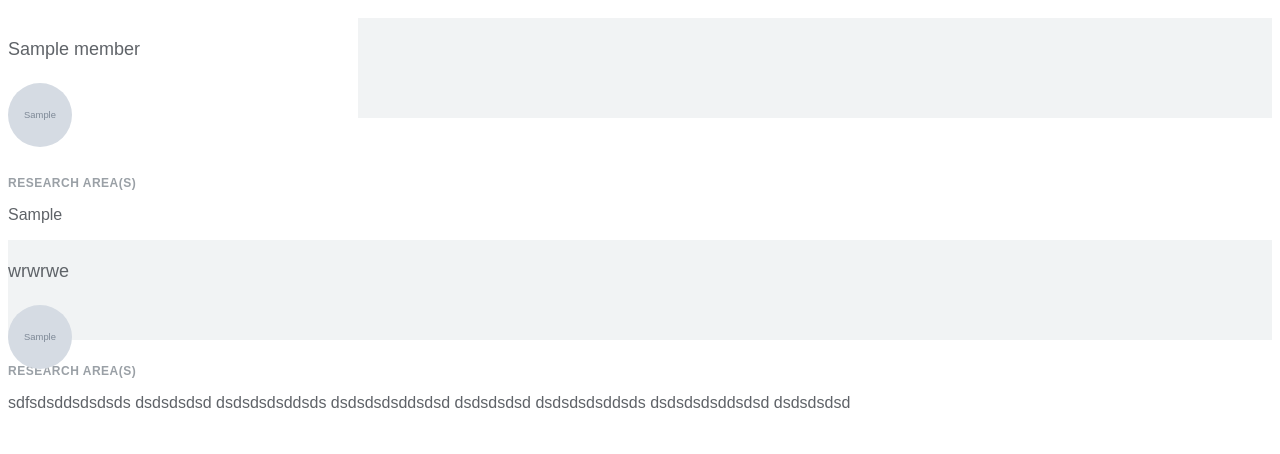
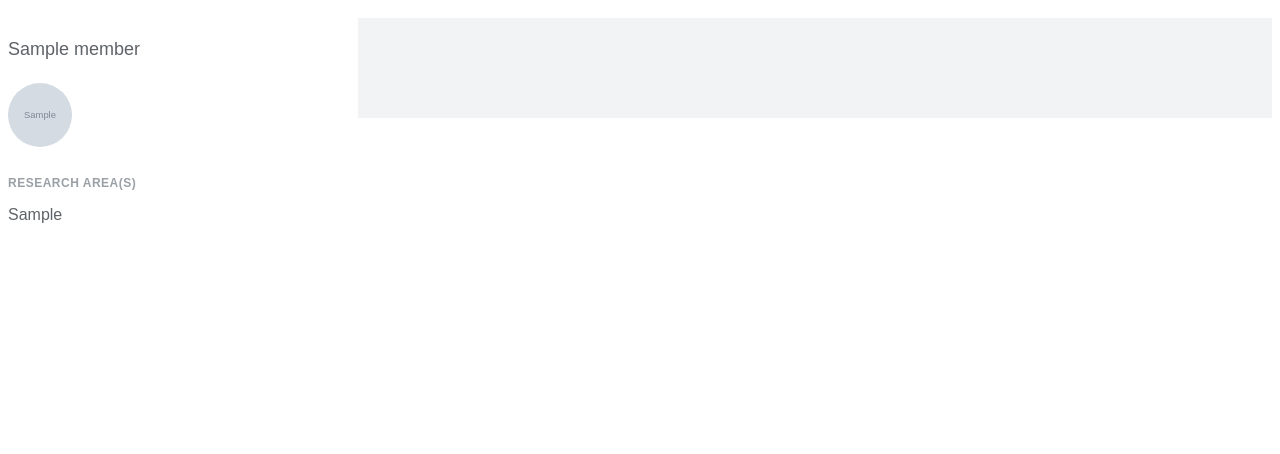
Before and after one commit to ChengzhangZhu/AIYoung, a Django app: template team/templates/team/members/list.html in a window 1280 px wide. Shown: the part 798-1252 px from the top of the page. After the commit the page ends 1021 px from the top, so only its background shows below. Run offline with Django 3.2, Linux system fonts and the light colour scheme; the template is opened without the code that fills it: most values are stand-ins (such as "Sample title", 1, 10 or a date in 2020); grey boxes marked "Sample" are stand-in pictures; some libraries are stand-ins or nearby versions.

Commit message:
fix page bug for list and detail

```diff
--- a/team/templates/team/members/list.html
+++ b/team/templates/team/members/list.html
@@ -56,31 +56,6 @@
           {% endfor %}
 
 
-          <el-col :span="6">
-            <el-card class="member">
-              <div class="member-intro">
-                <div class="member-name">wrwrwe</div>
-                <div class="member-avator">
-                  <a href="{{member.get_absolute_url}}"><img src="{{member.photo.url}}"></a>
-                </div>
-                <div class="research-brow">Research area(s)</div>
-                <div class="member-result">
-                  <p>
-                     sdfsdsddsdsdsds
-                     dsdsdsdsd
-                     dsdsdsdsddsds
-                     dsdsdsdsddsdsd
-                     dsdsdsdsd
-                     dsdsdsdsddsds
-                     dsdsdsdsddsdsd
-                     dsdsdsdsd
-                  </p>
-                </div>
-              </div>
-            </el-card>
-          </el-col>
-
-
         </el-row>
         <div class="block">
             <el-pagination
```
